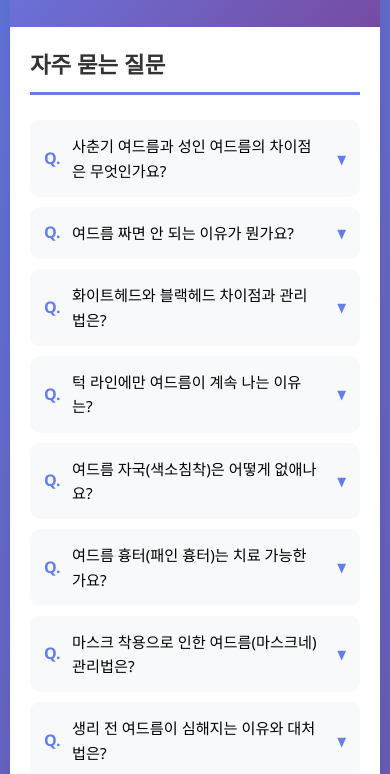
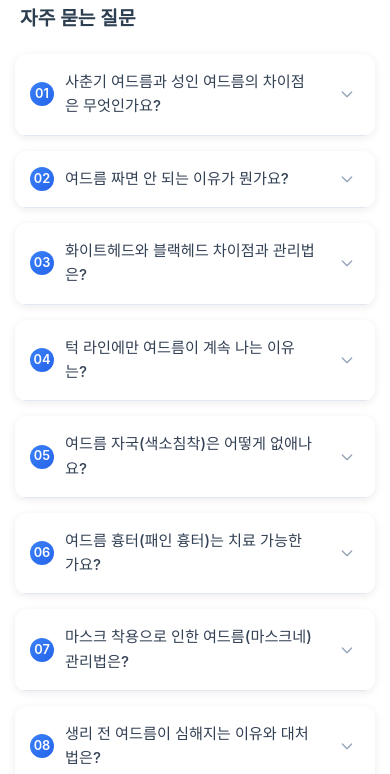
Before and after one commit to RYAN-JH/my-pimple, a website: page index.html in a window 390 px wide. Shown: the part 143-917 px from the top of the page. Drawn offline with Linux system fonts and the light colour scheme.

Commit message:
UI 개선: 깔끔한 카드 기반 디자인으로 변경
- 밝고 깨끗한 색상 스킴 적용
- 각 질문에 번호 배지 추가
- 카드 스타일 UI로 전체 레이아웃 변경
- 그림자 효과와 호버 애니메이션 추가
- 화살표 아이콘으로 열림/닫힘 상태 표시
- 반응형 디자인 개선

```diff
--- a/index.html
+++ b/index.html
@@ -9,7 +9,7 @@
 <body>
     <div class="container">
         <header>
-            <h1>🩺 여드름 고민 상담소</h1>
+            <h1>여드름 고민 상담소</h1>
             <p>궁금한 질문을 클릭하시면 답변을 확인하실 수 있습니다</p>
         </header>
 
--- a/script.js
+++ b/script.js
@@ -3,7 +3,7 @@ document.addEventListener('DOMContentLoaded', function() {
 
     // 질문-답변 아이템 렌더링
     function renderQuestions() {
-        qaData.forEach((item) => {
+        qaData.forEach((item, index) => {
             // 전체 Q&A 컨테이너
             const qaItem = document.createElement('div');
             qaItem.className = 'qa-item';
@@ -13,11 +13,27 @@ document.addEventListener('DOMContentLoaded', function() {
             const questionHeader = document.createElement('div');
             questionHeader.className = 'question-header';
 
+            // 번호 추가
+            const questionNumber = document.createElement('div');
+            questionNumber.className = 'question-number';
+            questionNumber.textContent = (index + 1).toString().padStart(2, '0');
+
             const questionText = document.createElement('div');
             questionText.className = 'question-text';
             questionText.textContent = item.question;
 
+            // 화살표 아이콘 추가
+            const arrowIcon = document.createElement('div');
+            arrowIcon.className = 'arrow-icon';
+            arrowIcon.innerHTML = `
+                <svg xmlns="http://www.w3.org/2000/svg" fill="none" viewBox="0 0 24 24" stroke="currentColor">
+                    <path stroke-linecap="round" stroke-linejoin="round" stroke-width="2" d="M19 9l-7 7-7-7" />
+                </svg>
+            `;
+
+            questionHeader.appendChild(questionNumber);
             questionHeader.appendChild(questionText);
+            questionHeader.appendChild(arrowIcon);
 
             // 답변 래퍼
             const answerWrapper = document.createElement('div');
@@ -49,6 +65,8 @@ document.addEventListener('DOMContentLoaded', function() {
         // 모든 아이템 닫기
         document.querySelectorAll('.qa-item').forEach(item => {
             item.classList.remove('active');
+            const wrapper = item.querySelector('.answer-wrapper');
+            wrapper.style.maxHeight = '0';
         });
 
         // 클릭한 아이템이 닫혀있었으면 열기
@@ -59,10 +77,6 @@ document.addEventListener('DOMContentLoaded', function() {
             const answerWrapper = clickedItem.querySelector('.answer-wrapper');
             const answerContent = clickedItem.querySelector('.answer-content');
             answerWrapper.style.maxHeight = answerContent.scrollHeight + 'px';
-        } else {
-            // 이미 열려있던 것을 클릭하면 닫기
-            const answerWrapper = clickedItem.querySelector('.answer-wrapper');
-            answerWrapper.style.maxHeight = '0';
         }
     }
 
--- a/style.css
+++ b/style.css
@@ -5,110 +5,135 @@
 }
 
 body {
-    font-family: 'Segoe UI', Tahoma, Geneva, Verdana, -apple-system, BlinkMacSystemFont, sans-serif;
+    font-family: -apple-system, BlinkMacSystemFont, 'Segoe UI', 'Roboto', 'Helvetica', 'Arial', sans-serif;
     line-height: 1.6;
-    background: linear-gradient(135deg, #667eea 0%, #764ba2 100%);
+    background: #f5f7fa;
     min-height: 100vh;
+    padding: 0;
+}
+
+.container {
+    max-width: 1000px;
+    margin: 0 auto;
+    background: transparent;
     padding: 20px;
 }
 
-.container {
-    max-width: 1200px;
-    margin: 0 auto;
+header {
     background: white;
     border-radius: 20px;
-    box-shadow: 0 20px 60px rgba(0, 0, 0, 0.2);
-    overflow: hidden;
-}
-
-header {
-    background: linear-gradient(135deg, #667eea 0%, #764ba2 100%);
-    color: white;
+    box-shadow: 0 4px 6px rgba(0, 0, 0, 0.05);
     padding: 40px;
     text-align: center;
+    margin-bottom: 30px;
 }
 
 header h1 {
-    font-size: 2.5rem;
+    font-size: 2rem;
+    color: #2c3e50;
     margin-bottom: 10px;
+    font-weight: 600;
 }
 
 header p {
-    font-size: 1.1rem;
-    opacity: 0.95;
+    font-size: 1rem;
+    color: #7f8c8d;
 }
 
 main {
-    padding: 40px;
+    padding: 0;
 }
 
 .questions-section h2 {
-    color: #333;
+    color: #2c3e50;
     margin-bottom: 25px;
-    font-size: 1.8rem;
-    border-bottom: 3px solid #667eea;
-    padding-bottom: 10px;
+    font-size: 1.5rem;
+    font-weight: 600;
+    padding-left: 10px;
 }
 
 .question-list {
     display: grid;
-    gap: 10px;
+    gap: 15px;
 }
 
-/* 아코디언 아이템 컨테이너 */
+/* 카드 스타일 아이템 */
 .qa-item {
-    background: #f8f9fa;
-    border-radius: 10px;
-    border: 2px solid transparent;
+    background: white;
+    border-radius: 16px;
+    box-shadow: 0 2px 8px rgba(0, 0, 0, 0.08);
     overflow: hidden;
     transition: all 0.3s ease;
 }
 
+.qa-item:hover {
+    box-shadow: 0 4px 12px rgba(0, 0, 0, 0.12);
+    transform: translateY(-2px);
+}
+
 .qa-item.active {
-    border-color: #667eea;
-    background: #fff;
+    box-shadow: 0 6px 20px rgba(59, 130, 246, 0.15);
 }
 
 /* 질문 부분 */
 .question-header {
-    padding: 20px;
+    padding: 24px;
     cursor: pointer;
     display: flex;
     align-items: center;
     justify-content: space-between;
-    transition: background 0.3s ease;
+    transition: background 0.2s ease;
     position: relative;
-    padding-left: 50px;
+    padding-left: 60px;
 }
 
 .question-header:hover {
-    background: #e9ecef;
+    background: #f8f9fa;
 }
 
-.question-header::before {
-    content: "Q.";
-    color: #667eea;
-    font-weight: bold;
-    font-size: 1.2rem;
+/* 번호 스타일 */
+.question-number {
     position: absolute;
     left: 20px;
+    width: 32px;
+    height: 32px;
+    background: linear-gradient(135deg, #3b82f6 0%, #2563eb 100%);
+    color: white;
+    border-radius: 50%;
+    display: flex;
+    align-items: center;
+    justify-content: center;
+    font-weight: 600;
+    font-size: 0.9rem;
 }
 
 /* 화살표 아이콘 */
-.question-header::after {
-    content: "▼";
-    color: #667eea;
-    font-size: 0.8rem;
+.arrow-icon {
+    width: 24px;
+    height: 24px;
+    color: #94a3b8;
     transition: transform 0.3s ease;
+    display: flex;
+    align-items: center;
+    justify-content: center;
 }
 
-.qa-item.active .question-header::after {
+.arrow-icon svg {
+    width: 20px;
+    height: 20px;
+}
+
+.qa-item.active .arrow-icon {
     transform: rotate(180deg);
+    color: #3b82f6;
 }
 
 .question-text {
     flex: 1;
     margin-right: 20px;
+    color: #334155;
+    font-size: 1.05rem;
+    font-weight: 500;
 }
 
 /* 답변 부분 */
@@ -116,36 +141,26 @@ main {
     max-height: 0;
     overflow: hidden;
     transition: max-height 0.4s ease;
-    background: #f0f8ff;
+    background: #f8fafc;
+    border-top: 1px solid #e2e8f0;
 }
 
 .qa-item.active .answer-wrapper {
-    max-height: 500px;
+    max-height: 800px;
 }
 
 .answer-content {
-    padding: 25px;
-    padding-left: 50px;
-    color: #444;
+    padding: 24px;
+    padding-left: 60px;
+    color: #475569;
     line-height: 1.8;
-    font-size: 1.05rem;
-    position: relative;
-}
-
-.answer-content::before {
-    content: "A.";
-    color: #764ba2;
-    font-weight: bold;
-    font-size: 1.2rem;
-    position: absolute;
-    left: 20px;
-    top: 25px;
+    font-size: 1rem;
 }
 
 @keyframes slideDown {
     from {
         opacity: 0;
-        transform: translateY(-20px);
+        transform: translateY(-10px);
     }
     to {
         opacity: 1;
@@ -158,45 +173,20 @@ main {
 }
 
 footer {
-    background: #f8f9fa;
+    background: white;
+    border-radius: 16px;
+    box-shadow: 0 2px 8px rgba(0, 0, 0, 0.05);
     padding: 20px;
     text-align: center;
-    color: #666;
-    border-top: 1px solid #e9ecef;
+    color: #7f8c8d;
+    margin-top: 40px;
+    font-size: 0.9rem;
 }
 
 /* 반응형 디자인 */
 @media (max-width: 768px) {
-    header h1 {
-        font-size: 2rem;
-    }
-
-    header p {
-        font-size: 1rem;
-    }
-
-    main {
-        padding: 20px;
-    }
-
-    .question-header {
+    .container {
         padding: 15px;
-        padding-left: 45px;
-    }
-
-    .qa-item.active .answer-wrapper {
-        max-height: 600px;
-    }
-
-    .answer-content {
-        font-size: 1rem;
-        padding: 15px;
-    }
-}
-
-@media (max-width: 480px) {
-    body {
-        padding: 10px;
     }
 
     header {
@@ -208,28 +198,101 @@ footer {
     }
 
     .questions-section h2 {
-        font-size: 1.4rem;
+        font-size: 1.3rem;
+        margin-bottom: 20px;
     }
 
     .question-header {
-        padding: 12px;
-        padding-left: 40px;
-        font-size: 0.95rem;
+        padding: 20px;
+        padding-left: 55px;
     }
 
-    .question-header::before {
-        left: 12px;
+    .question-number {
+        width: 28px;
+        height: 28px;
+        font-size: 0.85rem;
+    }
+
+    .question-text {
         font-size: 1rem;
+    }
+
+    .qa-item.active .answer-wrapper {
+        max-height: 1000px;
     }
 
     .answer-content {
         padding: 20px;
-        padding-left: 40px;
+        padding-left: 55px;
+        font-size: 0.95rem;
+    }
+}
+
+@media (max-width: 480px) {
+    body {
+        background: white;
+    }
+
+    .container {
+        padding: 0;
+    }
+
+    header {
+        border-radius: 0;
+        margin-bottom: 20px;
+    }
+
+    header h1 {
+        font-size: 1.3rem;
+    }
+
+    header p {
+        font-size: 0.9rem;
+    }
+
+    .questions-section {
+        padding: 0 15px;
+    }
+
+    .questions-section h2 {
+        font-size: 1.2rem;
+        padding-left: 5px;
+    }
+
+    .qa-item {
+        border-radius: 12px;
+    }
+
+    .question-header {
+        padding: 16px;
+        padding-left: 50px;
+    }
+
+    .question-number {
+        left: 15px;
+        width: 24px;
+        height: 24px;
+        font-size: 0.8rem;
+    }
+
+    .question-text {
         font-size: 0.95rem;
     }
 
-    .answer-content::before {
-        left: 12px;
-        top: 20px;
+    .arrow-icon svg {
+        width: 16px;
+        height: 16px;
+    }
+
+    .answer-content {
+        padding: 16px;
+        padding-left: 50px;
+        font-size: 0.9rem;
+    }
+
+    footer {
+        border-radius: 0;
+        margin-top: 30px;
+        font-size: 0.85rem;
     }
 }
```
